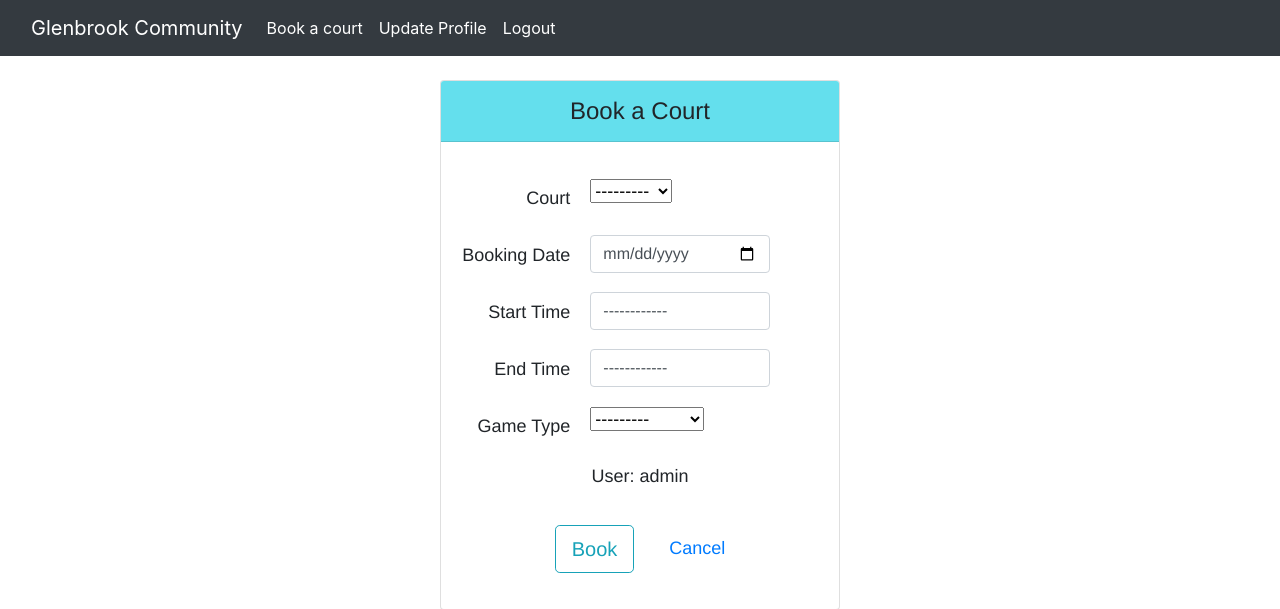
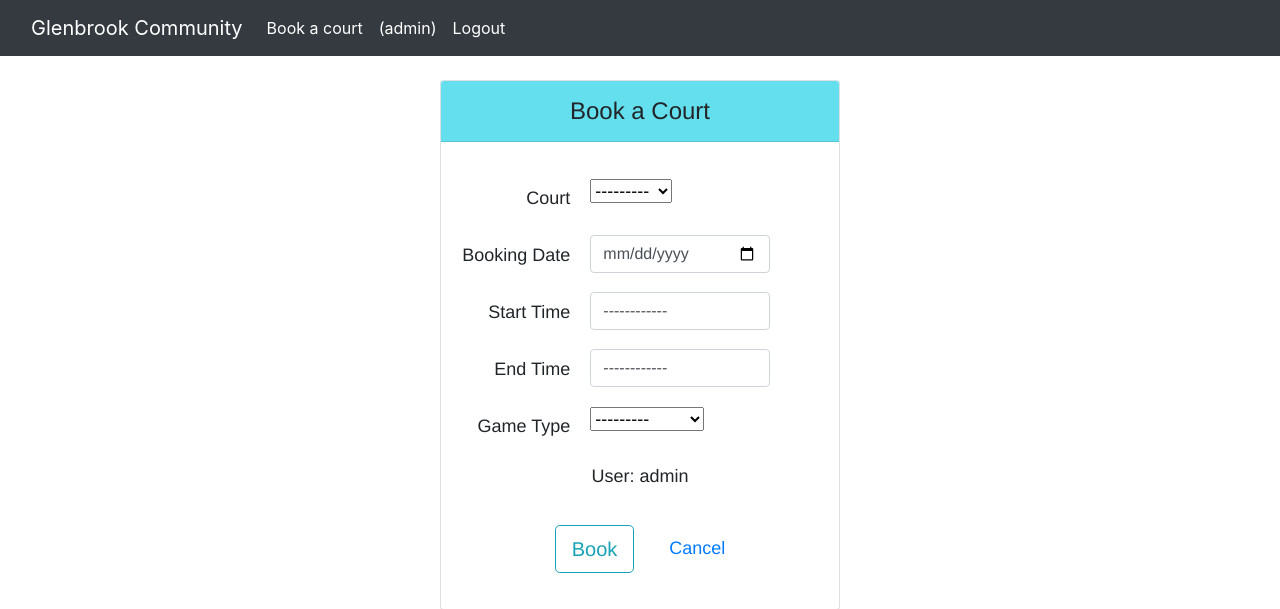
Before and after one commit to kamho531/court_booking, a Django app: page /booking/book/ in a window 1280 px wide. Shown: the top 609 px of the page. Run offline with Django 4.2, Linux system fonts and the light colour scheme; a user stored in the database is signed in; data comes from the database, SQL or seed files in the repository; both versions use the stored data as it was after the commit; some libraries are stand-ins or nearby versions.

Commit message:
update navbar file

```diff
--- a/users/templates/registration/navbar.html
+++ b/users/templates/registration/navbar.html
@@ -7,15 +7,17 @@
       <div class="collapse navbar-collapse" id="navbarSupportedContent">
         <ul class="navbar-nav me-auto mb-2 mb-lg-0">
           {% if user.is_authenticated %}
+
             <li class="nav-item">
               <a class="nav-link active" href="{% url 'book_court' %}">Book a court</a>
             </li>
             <li class="nav-item">
-            <a class="nav-link active" href="{% url 'update_profile' %}">Update Profile</a>
+              <a class="nav-link active" href="{% url 'update_profile' %}">{{ user.first_name }}({{ user.username }})</a>
             </li>
             <li class="nav-item">
               <a class="nav-link active" href="{% url 'custom_logout' %}">Logout</a>
             </li>
+
           {% else %}
           <li class="nav-item">
             <a class="nav-link active" href="{% url 'register' %}">Sign Up</a>
```
Also changed, not shown: db.sqlite3. Lines whose indentation alone changed are shown as unchanged.
